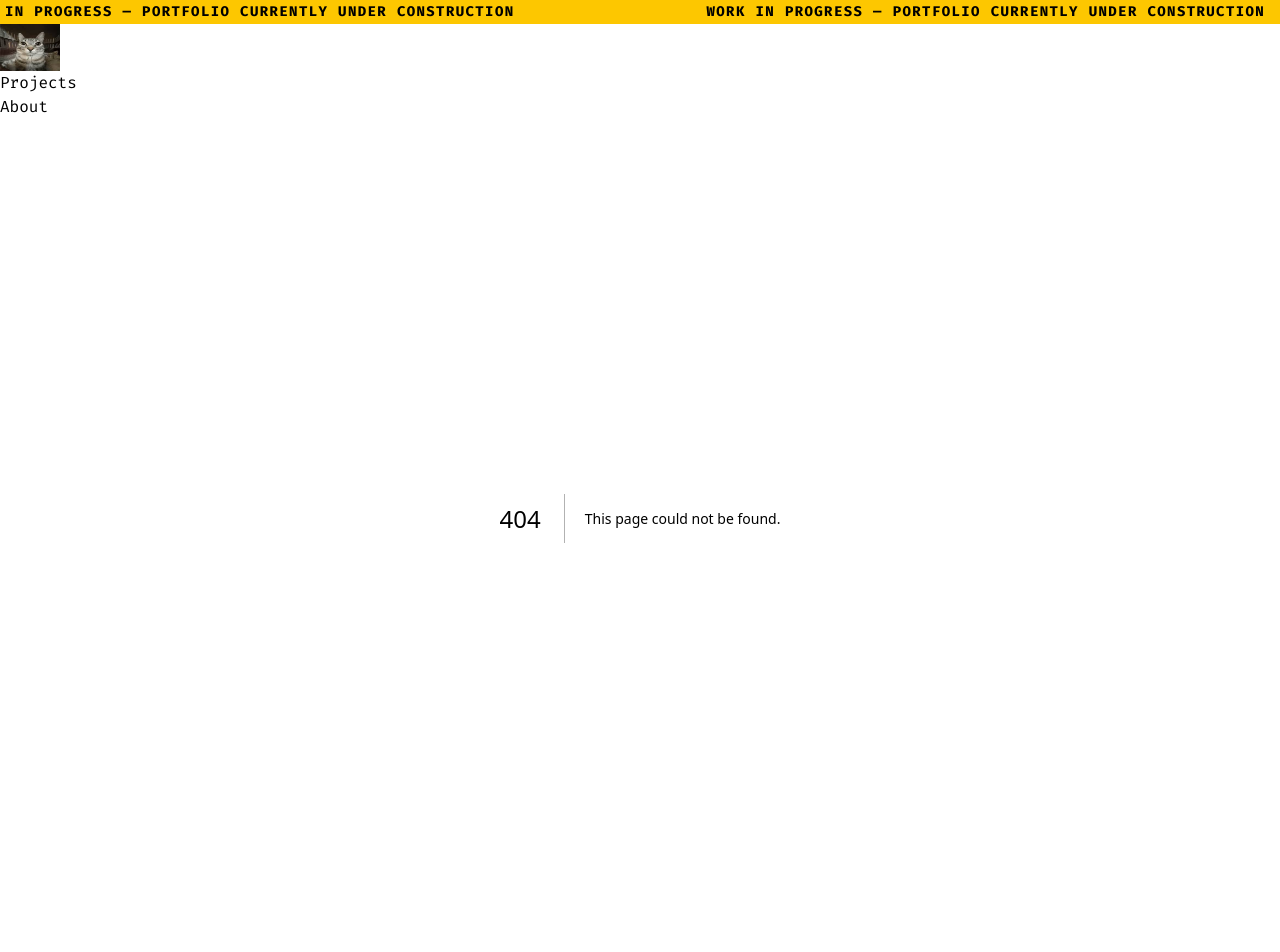
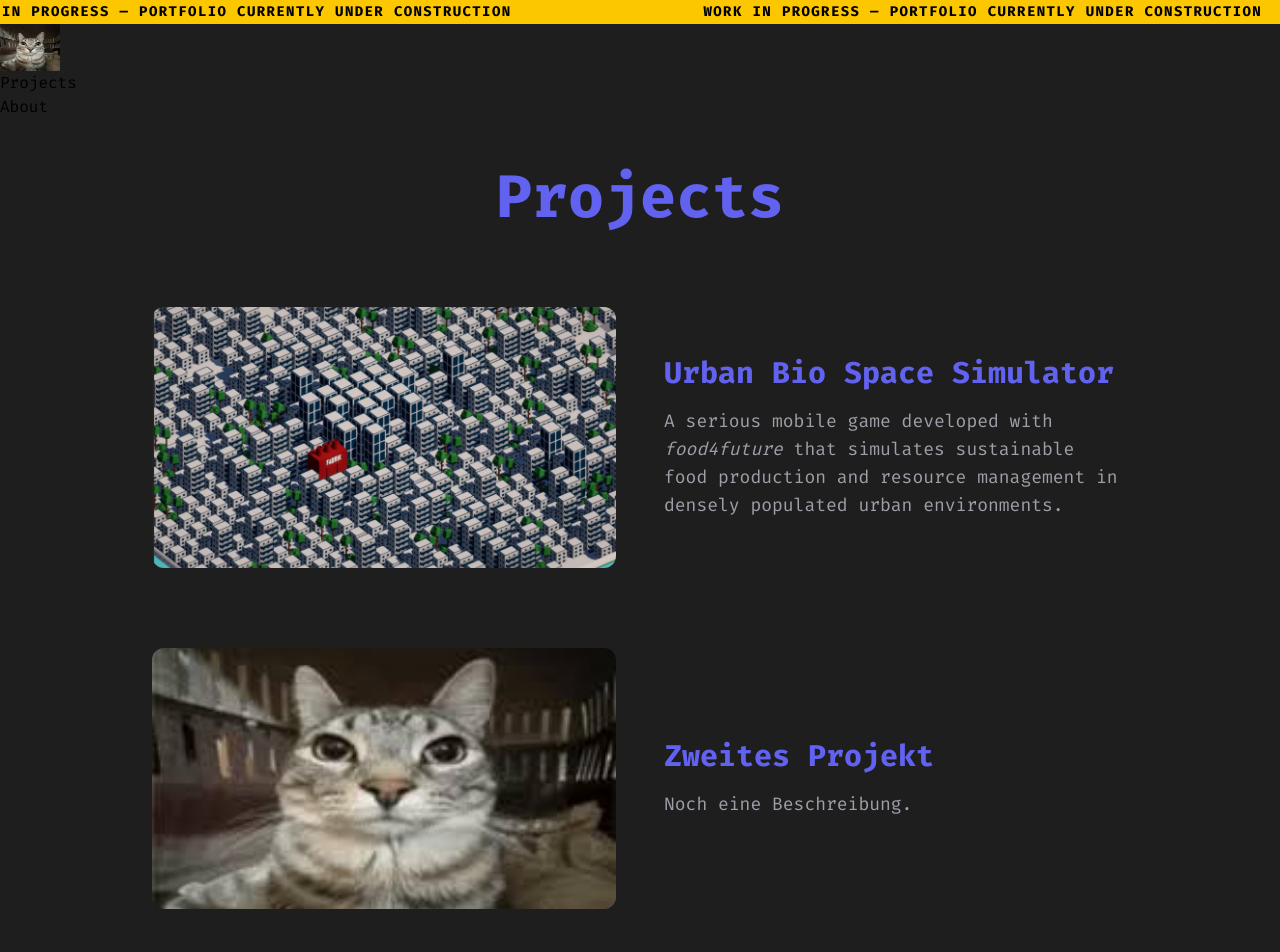
Before and after one commit to Sonic12K12/portfolio-website-nextjs, a Next.js app: page /projects in a window 1280 px wide. Before the commit this address had no page. Shown: the top 952 px of the page. Built offline with nearby package versions, Linux system fonts and the light colour scheme.

Commit message:
move projects to subpage

```diff
--- /dev/null
+++ b/src/app/projects/page.js
@@ -0,0 +1,67 @@
+import Image from "next/image";
+// Projects data array
+const projects = [
+  {
+    id: 1,
+    title: "Urban Bio Space Simulator",
+    description: (
+      <>
+        A serious mobile game developed with <em>food4future</em> that simulates
+        sustainable food production and resource management in densely populated
+        urban environments.
+      </>
+    ),
+    imageUrl: "/img/ubss_preview_image.jpg",
+  },
+  {
+    id: 2,
+    title: "Zweites Projekt",
+    description: "Noch eine Beschreibung.",
+    imageUrl: "/img/placeholder.jpg",
+  },
+  {
+    id: 3,
+    title: "Drittes Projekt",
+    description: "Eine weitere Beschreibung.",
+    imageUrl: "/img/placeholder.jpg",
+  },
+];
+
+// Main page component
+export default function ProjectPage() {
+  return (
+    // The dark wrapper for the whole page
+    <main className="max-w-3xl mx-auto px-6 py-12 lg:max-w-5xl">
+      <h1 className="w-full text-4xl md:text-6xl text-primary font-bold mb-20 text-center">
+        Projects
+      </h1>
+      {projects.map((project) => {
+        return (
+          <div
+            key={project.id}
+            className="flex flex-col md:flex-row items-center gap-12 mb-20"
+          >
+            <div className="w-full md:w-1/2">
+              <div className="relative w-full aspect-video rounded-xl overflow-hidden bg-zinc-800">
+                <Image
+                  src={project.imageUrl}
+                  alt={project.title}
+                  fill
+                  className="object-cover"
+                  sizes="(max-width: 768px) 100vw, 50vw"
+                  priority
+                />
+              </div>
+            </div>
+            <div className="w-full md:w-1/2">
+              <h2 className="text-3xl font-bold text-primary mb-4">
+                {project.title}
+              </h2>
+              <p className="text-zinc-400 text-lg">{project.description}</p>
+            </div>
+          </div>
+        );
+      })}
+    </main>
+  );
+}
```
